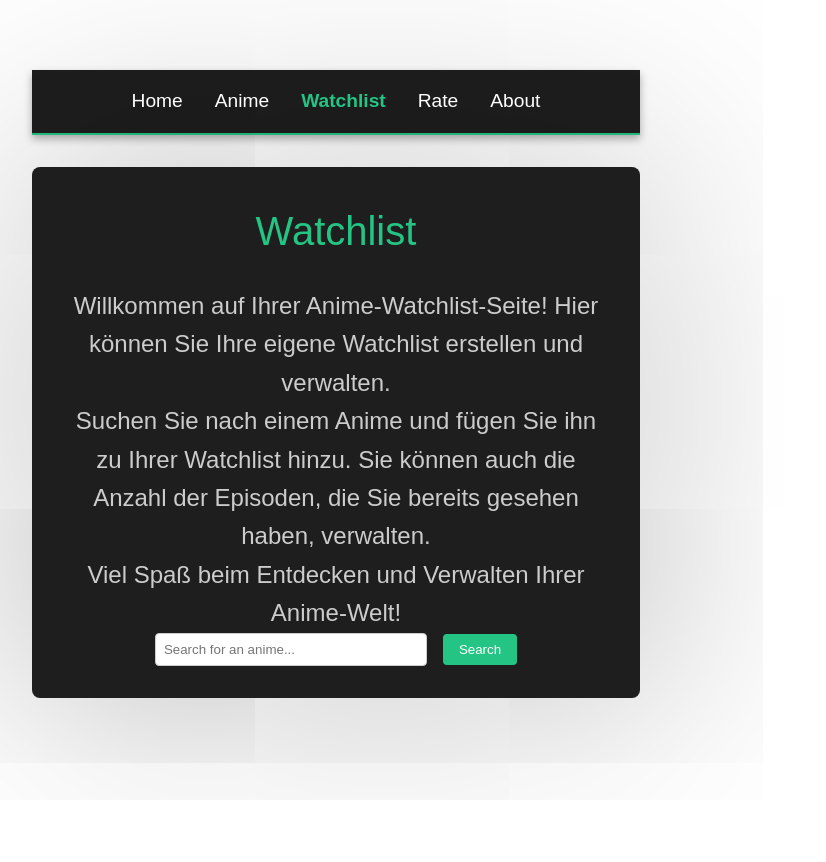
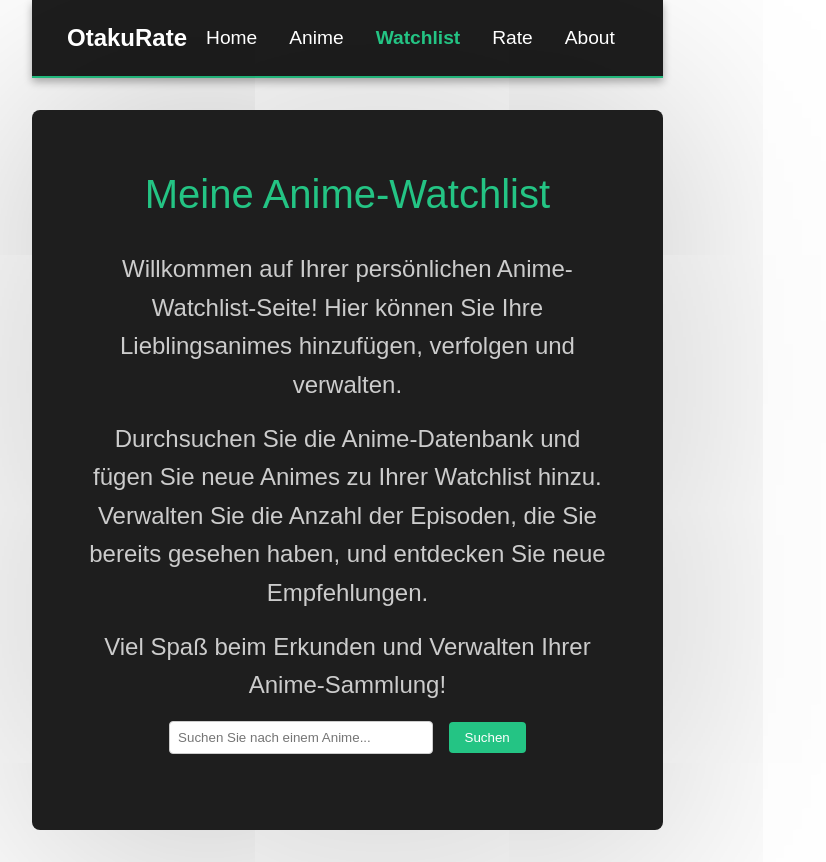
Before and after one commit to sain21/OtakuRate_Frontend, a Vue app: page /watchlist in a window 1280 px wide. Shown: the whole page, without its empty margins (0-826 px from the left). Before the commit the page ends 800 px from the top, so only its background shows below. Built offline with nearby package versions, Linux system fonts and the light colour scheme.

Commit message:
verbesserungen

```diff
--- a/src/components/NavbarComponent.vue
+++ b/src/components/NavbarComponent.vue
@@ -1,10 +1,13 @@
 <template>
   <nav class="navbar">
-    <RouterLink to="/" class="nav-link">Home</RouterLink>
-    <RouterLink to="/animes" class="nav-link">Anime</RouterLink>
-    <RouterLink to="/watchlist" class="nav-link">Watchlist</RouterLink>
-    <RouterLink to="/rate" class="nav-link">Rate</RouterLink>
-    <RouterLink to="/about" class="nav-link">About</RouterLink>
+    <RouterLink to="/" class="nav-brand">OtakuRate</RouterLink>
+    <div class="nav-links">
+      <RouterLink to="/" class="nav-link">Home</RouterLink>
+      <RouterLink to="/animes" class="nav-link">Anime</RouterLink>
+      <RouterLink to="/watchlist" class="nav-link">Watchlist</RouterLink>
+      <RouterLink to="/rate" class="nav-link">Rate</RouterLink>
+      <RouterLink to="/about" class="nav-link">About</RouterLink>
+    </div>
   </nav>
 </template>
 
@@ -14,11 +17,24 @@
 <style scoped>
 .navbar {
   display: flex;
-  justify-content: center;
+  justify-content: space-between;
+  align-items: center;
   background-color: #1e1e1e;
-  padding: 1rem;
+  padding: 1rem 2rem; /* Increase padding to make navbar wider */
   box-shadow: 0 4px 8px rgba(0, 0, 0, 0.3);
   border-bottom: 2px solid #24C484;
+}
+
+.nav-brand {
+  color: #ffffff;
+  text-decoration: none;
+  font-size: 1.5rem;
+  font-weight: bold;
+  transition: color 0.3s;
+}
+
+.nav-links {
+  display: flex;
 }
 
 .nav-link {
--- a/src/views/WatchlistView.vue
+++ b/src/views/WatchlistView.vue
@@ -1,14 +1,14 @@
 <template>
   <main class="watchlist">
-    <h1>Watchlist</h1>
+    <h1>Meine Anime-Watchlist</h1>
 
-    <p>Willkommen auf Ihrer Anime-Watchlist-Seite! Hier können Sie Ihre eigene Watchlist erstellen und verwalten.</p>
-    <p>Suchen Sie nach einem Anime und fügen Sie ihn zu Ihrer Watchlist hinzu. Sie können auch die Anzahl der Episoden, die Sie bereits gesehen haben, verwalten.</p>
-    <p>Viel Spaß beim Entdecken und Verwalten Ihrer Anime-Welt!</p>
+    <p>Willkommen auf Ihrer persönlichen Anime-Watchlist-Seite! Hier können Sie Ihre Lieblingsanimes hinzufügen, verfolgen und verwalten.</p>
+    <p>Durchsuchen Sie die Anime-Datenbank und fügen Sie neue Animes zu Ihrer Watchlist hinzu. Verwalten Sie die Anzahl der Episoden, die Sie bereits gesehen haben, und entdecken Sie neue Empfehlungen.</p>
+    <p>Viel Spaß beim Erkunden und Verwalten Ihrer Anime-Sammlung!</p>
 
     <form @submit.prevent="searchAnime" class="search-form">
-      <input type="text" placeholder="Search for an anime..." v-model="query" @input="handleInput" class="search-input"/>
-      <button type="submit" class="search-button">Search</button>
+      <input type="text" placeholder="Suchen Sie nach einem Anime..." v-model="query" @input="handleInput" class="search-input"/>
+      <button type="submit" class="search-button">Suchen</button>
     </form>
 
     <div class="results" v-if="search_results.length > 0">
@@ -18,24 +18,37 @@
           <h3>{{ anime.title }}</h3>
           <p :title="anime.synopsis" v-if="anime.synopsis">{{ anime.synopsis.slice(0, 120) }}...</p>
           <span class="flex-1"></span>
-          <button @click="addAnimetoWatchlist(anime)" class="button">Add to My Anime</button>
+          <button @click="addAnimetoWatchlist(anime)" class="button">Zur Watchlist hinzufügen</button>
         </div>
       </div>
     </div>
 
     <div class="myanime" v-if="my_watchlist.length > 0">
-      <h2>My Anime</h2>
+      <h2>Meine Animes</h2>
       <div v-for="anime in my_watchlist_asc" :key="anime.id" class="anime">
         <img :src="anime.image" class="anime-image"/>
         <div class="anime-details">
           <h3>{{ anime.title }}</h3>
           <span class="episodes">{{ anime.watched_episodes }} / {{ anime.total_episodes }} Episoden</span>
-          <span class="episode-name">{{ anime.episode_name }}</span> <!-- Neue Zeile hinzufügen -->
+          <span class="episode-name">{{ anime.episode_name }}</span>
           <div class="buttons">
             <button v-if="anime.watched_episodes > 0" @click="decreaseWatchedEpisodes(anime)" class="button">-</button>
             <button v-if="anime.total_episodes !== anime.watched_episodes" @click="increaseWatchedEpisodes(anime)" class="button">+</button>
-            <button @click="removeAnimeFromWatchlist(anime)" class="button">Remove</button>
+            <button @click="removeAnimeFromWatchlist(anime)" class="button">Entfernen</button>
           </div>
+        </div>
+      </div>
+    </div>
+
+    <div class="recommendations" v-if="limitedRecommendations.length > 0">
+      <h2>Empfohlene Animes</h2>
+      <div v-for="anime in limitedRecommendations" :key="anime.mal_id" class="recommendation">
+        <img :src="anime.images.jpg.image_url" class="anime-image"/>
+        <div class="anime-details">
+          <h3>{{ anime.title }}</h3>
+          <p :title="anime.synopsis" v-if="anime.synopsis">{{ anime.synopsis.slice(0, 120) }}...</p>
+          <span class="flex-1"></span>
+          <button @click="addAnimetoWatchlist(anime)" class="button">Zur Watchlist hinzufügen</button>
         </div>
       </div>
     </div>
@@ -48,9 +61,15 @@ import { ref, onMounted, computed } from 'vue';
 const query = ref('');
 const my_watchlist = ref([]);
 const search_results = ref([]);
+const recommendations = ref([]);
 
 const my_watchlist_asc = computed(() => {
   return my_watchlist.value.sort((a, b) => a.title.localeCompare(b.title));
+});
+
+const limitedRecommendations = computed(() => {
+  const shuffled = recommendations.value.sort(() => 0.5 - Math.random());
+  return shuffled.slice(0, 5);
 });
 
 const searchAnime = () => {
@@ -70,8 +89,12 @@ const handleInput = (e) => {
     search_results.value = [];
   }
 };
+const addAnimetoWatchlist = (anime) => {
+  // Überprüfen, ob der Anime bereits in der Watchlist ist
+  const isAnimeInWatchlist = my_watchlist.value.some(watchlistAnime => watchlistAnime.id === anime.mal_id);
 
-const addAnimetoWatchlist = (anime) => {
+  // Wenn der Anime nicht in der Watchlist ist, fügen Sie ihn hinzu
+  if (!isAnimeInWatchlist) {
     search_results.value = [];
     query.value = '';
     my_watchlist.value.push({
@@ -84,8 +107,9 @@ const addAnimetoWatchlist = (anime) => {
       streaming_platform: anime.streaming_platform || 'Not available'
     });
     localStorage.setItem('my_watchlist', JSON.stringify(my_watchlist.value));
+    fetchRecommendations();
+  }
 };
-
 const fetchEpisodeName = async (anime) => {
   try {
     const response = await fetch(`https://api.jikan.moe/v4/anime/${anime.id}/episodes`);
@@ -115,22 +139,45 @@ const decreaseWatchedEpisodes = async (anime) => {
   localStorage.setItem('my_watchlist', JSON.stringify(my_watchlist.value));
 };
 
+const fetchRecommendations = async () => {
+  recommendations.value = [];
+  for (const anime of my_watchlist.value) {
+    try {
+      const response = await fetch(`https://api.jikan.moe/v4/anime/${anime.id}/recommendations`);
+      const data = await response.json();
+      const recommendedAnimes = data.data.map(rec => ({
+        mal_id: rec.entry.mal_id,
+        title: rec.entry.title,
+        synopsis: rec.entry.synopsis,
+        images: rec.entry.images
+      }));
+      recommendations.value.push(...recommendedAnimes);
+    } catch (error) {
+      console.error('Error fetching recommendations:', error);
+    }
+  }
+};
+
 onMounted(() => {
   my_watchlist.value = JSON.parse(localStorage.getItem('my_watchlist')) || [];
   my_watchlist.value.forEach(anime => {
     updateEpisodeName(anime);
   });
+  fetchRecommendations();
 });
 
 const removeAnimeFromWatchlist = (animeToRemove) => {
   my_watchlist.value = my_watchlist.value.filter(anime => anime.id !== animeToRemove.id);
   localStorage.setItem('my_watchlist', JSON.stringify(my_watchlist.value));
+  fetchRecommendations();
 };
 </script>
 
 <style scoped>
 .watchlist {
   text-align: center;
+  padding: 20px;
+  border-radius: 10px;
 }
 
 h1 {
@@ -143,6 +190,7 @@ h1 {
   display: flex;
   justify-content: center;
   align-items: center;
+  margin-bottom: 1.5rem;
 }
 
 .search-input {
@@ -150,6 +198,7 @@ h1 {
   padding: 0.5rem;
   border: 1px solid #ccc;
   border-radius: 4px;
+  margin-right: 1rem;
 }
 
 .search-button {
@@ -159,7 +208,6 @@ h1 {
   background: #24C484;
   color: white;
   cursor: pointer;
-  margin-left: 1rem;
 }
 
 .results, .myanime, .recommendations {
@@ -181,8 +229,13 @@ h1 {
   max-width: 600px;
 }
 
+.result:hover, .anime:hover, .recommendation:hover {
+  transform: scale(1.03);
+  transition: transform 0.3s;
+}
+
 .anime-image {
-  width: 80px;
+  width: 100px;
   height: auto;
   border-radius: 8px;
   margin-right: 1rem;
@@ -196,20 +249,14 @@ h1 {
 }
 
 h3 {
-  font-size: 1.2rem;
+  font-size: 1.5rem;
   margin-bottom: 0.5rem;
   color: #24C484;
 }
 
-.episodes {
+.episodes, .episode-name {
   font-size: 1rem;
   color: #aaaaaa;
-  margin-bottom: 0.5rem;
-}
-
-.episode-name {
-  font-size: 1rem;
-  color: #cccccc;
   margin-bottom: 0.5rem;
 }
 
@@ -230,5 +277,6 @@ h3 {
 p {
   font-size: 1.5rem;
   color: #cccccc;
+  margin-bottom: 1rem;
 }
 </style>
```
Lines whose indentation alone changed are shown as unchanged.
